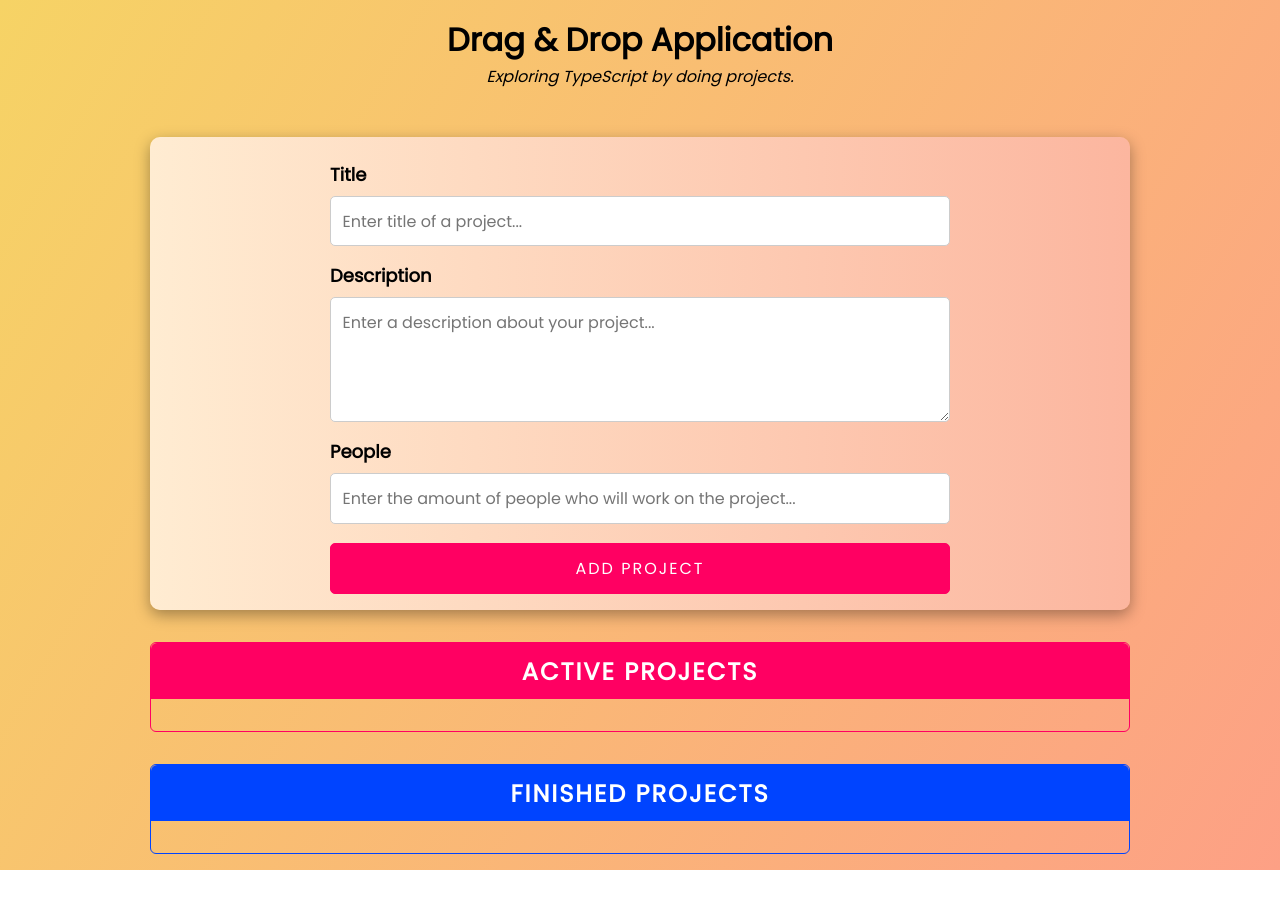
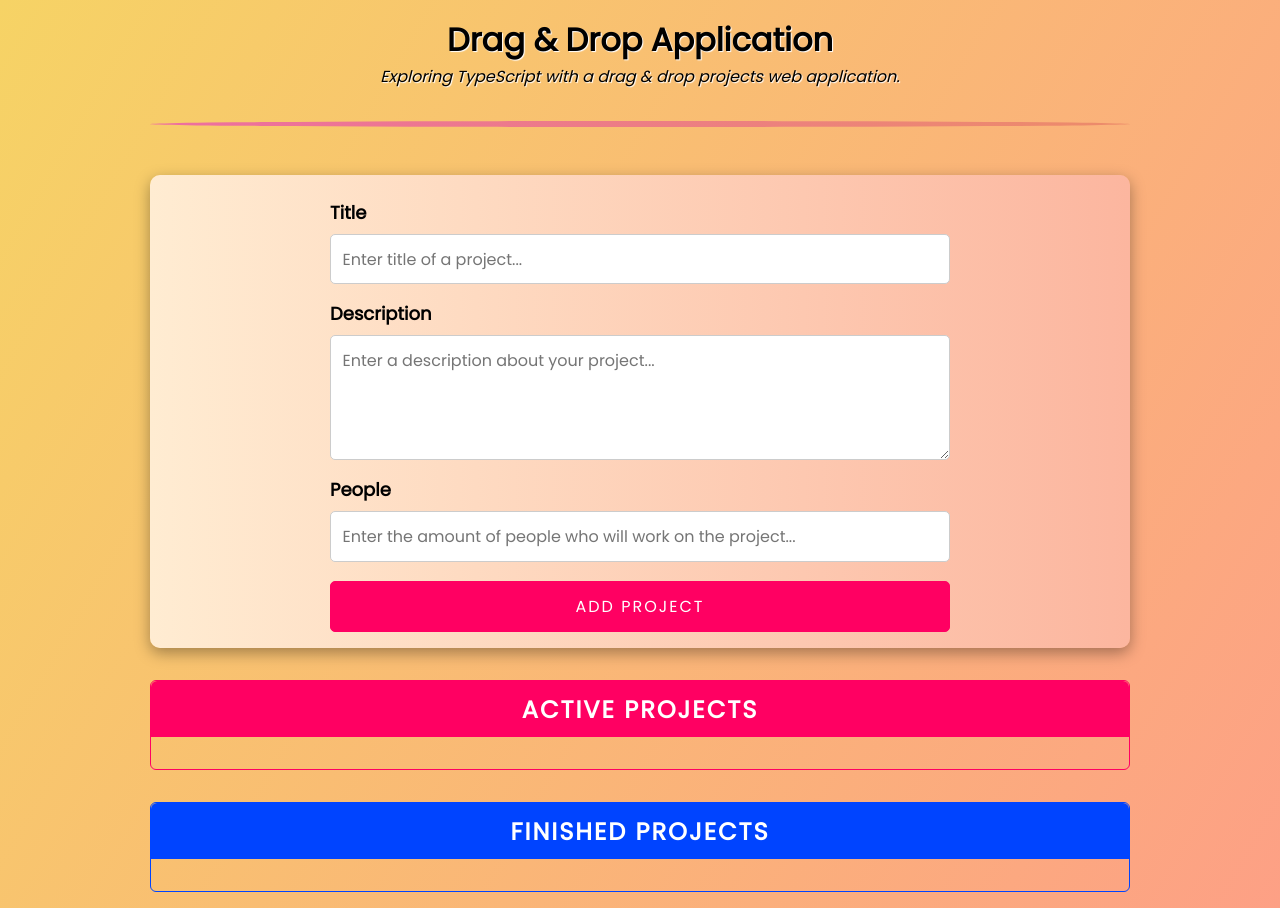
Before and after one commit to isabella-projects/drag-and-drop, a website built with Vite: page index.html in a window 1280 px wide. Before the commit the page ends 870 px from the top, so only its background shows below. Built offline with nearby package versions, Linux system fonts and the light colour scheme.

Commit message:
Some minimalistic style changes - for better overview

```diff
--- a/index.html
+++ b/index.html
@@ -9,7 +9,8 @@
     <body>
         <div class="wrapper">
             <h1>Drag & Drop Application</h1>
-            <p>Exploring TypeScript by doing projects.</p>
+            <p>Exploring TypeScript with a drag & drop projects web application.</p>
+            <span class="line"></span>
         </div>
         <template id="project-input">
             <form>
--- a/src/style.css
+++ b/src/style.css
@@ -25,10 +25,20 @@ body {
 
 .wrapper h1 {
     margin-top: 1rem;
+    text-shadow: 1px 1px 1px white;
 }
 
 .wrapper p {
     font-style: italic;
+    text-shadow: 1px 1px 1px white;
+}
+
+.wrapper .line {
+    height: 6px;
+    width: calc(100vw - 300px);
+    margin-top: 2rem;
+    border-radius: 50%;
+    background-image: linear-gradient(to right, #ed6ea0 0%, #ec8c69 100%);
 }
 
 label,
```
